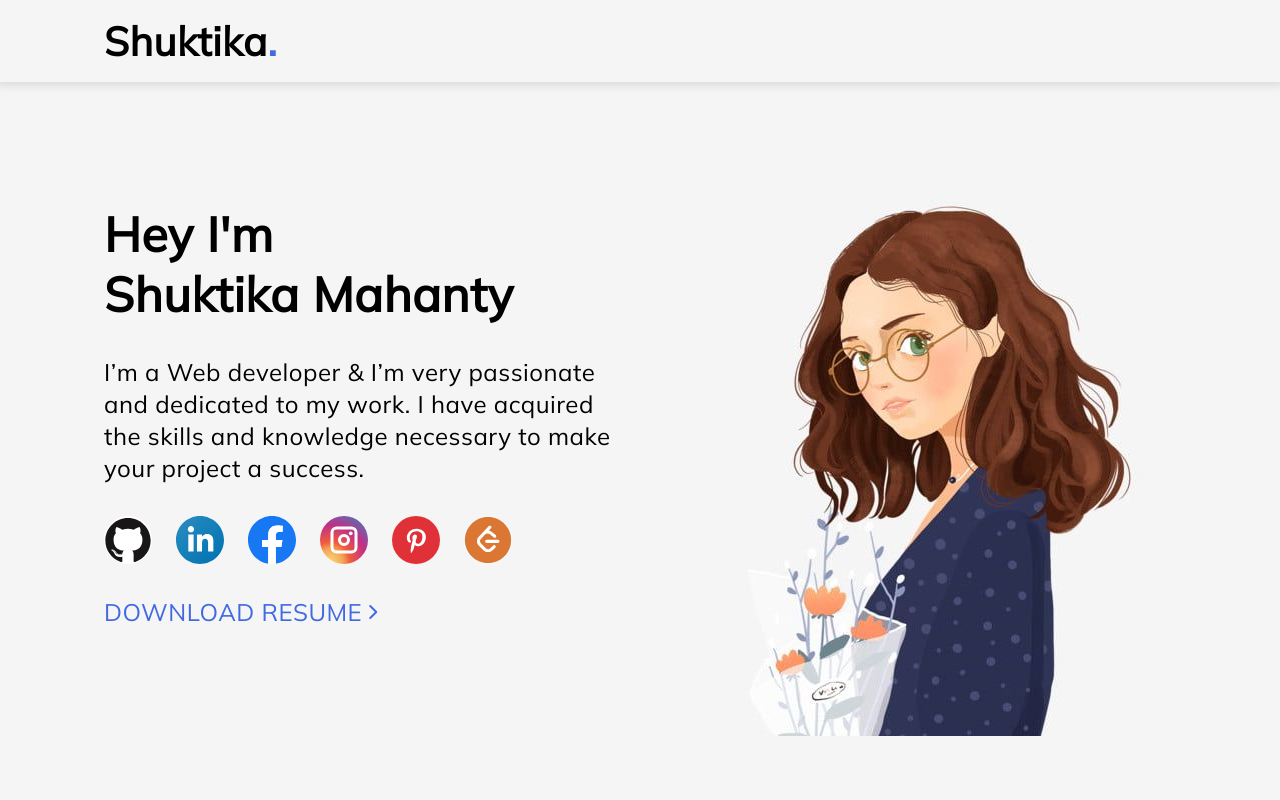
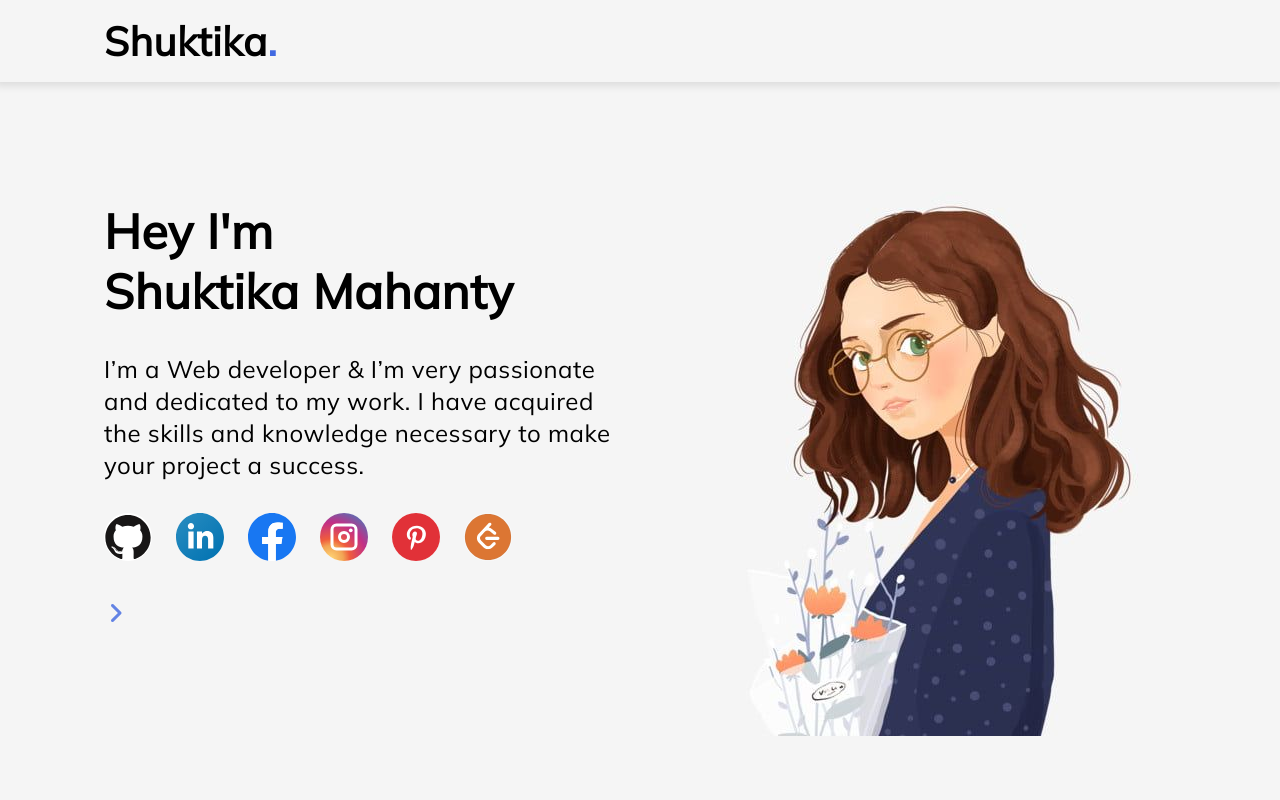
Before and after one commit to Shuktika15/Shuktika15.github.io, a React (Vite) app: page / in a window 1280 px wide. Shown: the top 800 px of the page. Built offline with nearby package versions, Linux system fonts and the light colour scheme.

Commit message:
Add animation to download resume button

```diff
--- a/src/components/landing/Landing.scss
+++ b/src/components/landing/Landing.scss
@@ -49,14 +49,35 @@
       display: flex;
       gap: 0.25rem;
       align-items: center;
+      padding: 0.25rem 0;
+      text-decoration: none;
 
       p {
         text-transform: uppercase;
+        width: 0;
+        overflow-x: hidden;
+        white-space: nowrap;
+        line-height: initial;
+        animation: expand-horizontal 500ms 6.5s ease-out forwards;
+      }
+
+      @keyframes expand-horizontal {
+        from {
+          width: 0;
+        }
+
+        to {
+          width: 18ch;
+        }
+      }
+
+      @media (prefers-reduced-motion) {
+        animation: none;
       }
 
       i {
-        display: grid;
-        place-items: center;
+        line-height: initial;
+        margin-top: 2px;
       }
     }
   }
@@ -81,7 +102,7 @@
         font-size: 2.5rem;
       }
 
-      p {
+      p, i {
         line-height: 1.75rem;
       }
     }
@@ -97,9 +118,11 @@
         font-size: 3rem;
       }
 
-      p {
+      p, i {
         font-size: 1.5rem;
         line-height: 2rem;
+        display: grid;
+        place-items: center;
       }
 
       .socials {
--- a/src/components/landing/Landing.tsx
+++ b/src/components/landing/Landing.tsx
@@ -16,7 +16,7 @@ export default function Landing() {
                     <br/>
                     Shuktika Mahanty
                 </h1>
-                <p className="expand-vertical" style={{animationDelay: '2s'}}>
+                <p className="reveal-vertical" style={{animationDelay: '2s'}}>
                     I’m a Web developer & I’m very passionate and dedicated to my work.
                     I have acquired the skills and knowledge necessary to make your project
                     a success.
@@ -71,10 +71,13 @@ export default function Landing() {
                         <img src={leetcode} alt="LeetCode"/>
                     </a>
                 </div>
-                <div className="download-resume">
-                    <p className="color-accent">Download Resume</p>
-                    <i className="fa-solid fa-chevron-right color-accent"></i>
-                </div>
+                <a href="#" className="download-resume color-accent">
+                    <p>Download Resume</p>
+                    <i
+                        className="fa-solid fa-angle-right fade-in"
+                        style={{animationDelay: '6s', animationDuration: '500ms'}}
+                    ></i>
+                </a>
             </div>
         </section>
     )
--- a/src/styles/animations.scss
+++ b/src/styles/animations.scss
@@ -29,12 +29,12 @@
   }
 }
 
-.expand-vertical {
+.reveal-vertical {
   clip-path: polygon(0 0, 100% 0, 100% 0, 0 0);
-  animation: expand-vertical 1s ease-out forwards;
+  animation: reveal-vertical 1s ease-out forwards;
 }
 
-@keyframes expand-vertical {
+@keyframes reveal-vertical {
   from {
     clip-path: polygon(0 0, 100% 0, 100% 0, 0 0);
   }
@@ -44,12 +44,12 @@
   }
 }
 
-.expand-horizontal {
+.reveal-horizontal {
   clip-path: polygon(0 0, 0 0, 0 100%, 0% 100%);
-  animation: expand-horizontal 1s ease-out forwards;
+  animation: reveal-horizontal 1s ease-out forwards;
 }
 
-@keyframes expand-horizontal {
+@keyframes reveal-horizontal {
   from {
     clip-path: polygon(0 0, 0 0, 0 100%, 0% 100%);
   }
@@ -70,12 +70,12 @@
     animation: none;
   }
 
-  .expand-vertical {
+  .reveal-vertical {
     animation: noe;
     clip-path: polygon(0 0, 100% 0, 100% 100%, 0 100%);
   }
 
-  .expand-horizontal {
+  .reveal-horizontal {
     animation: none;
     clip-path: polygon(0 0, 100% 0, 100% 100%, 0 100%);
   }
--- a/src/styles/main.scss
+++ b/src/styles/main.scss
@@ -96,7 +96,7 @@ article {
     font-size: 1.5rem;
   }
 
-  p {
+  p, i {
     font-size: 1.25rem;
   }
 }
```
